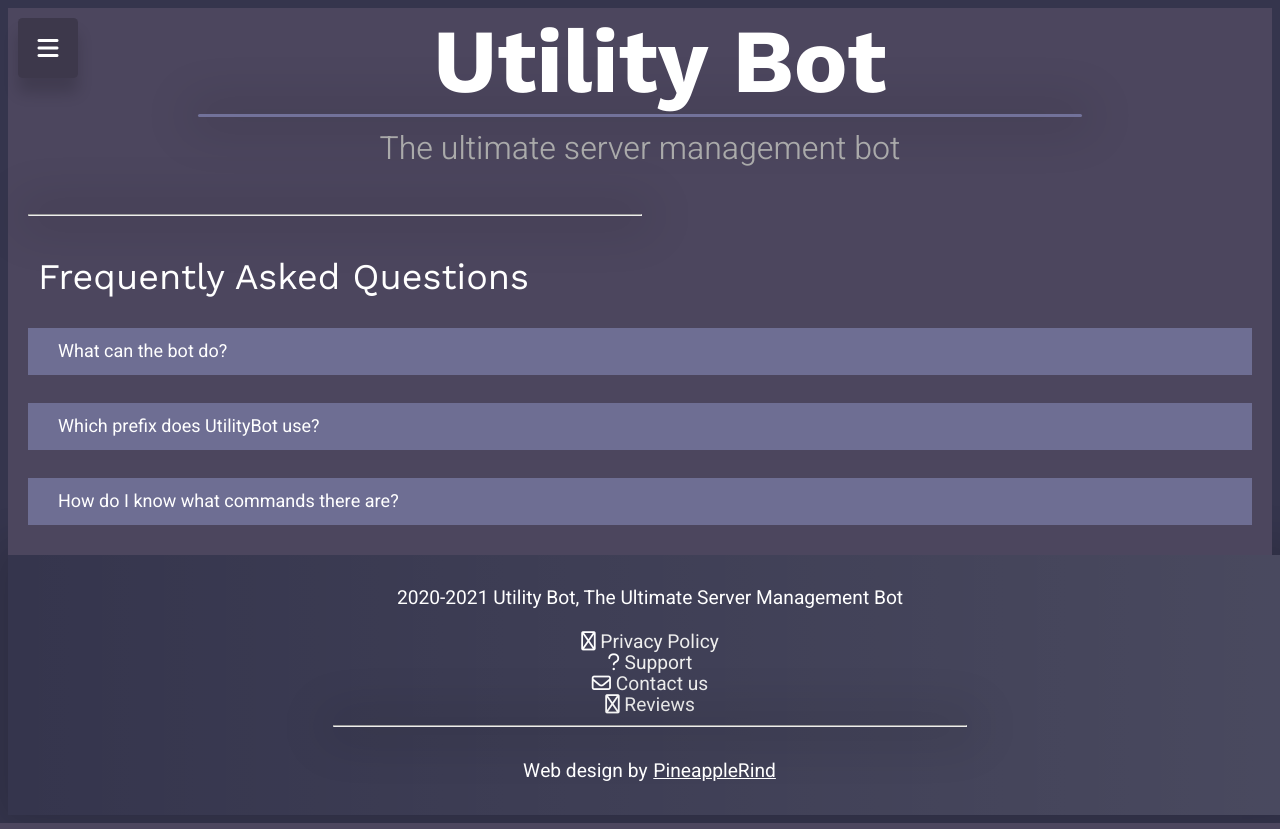
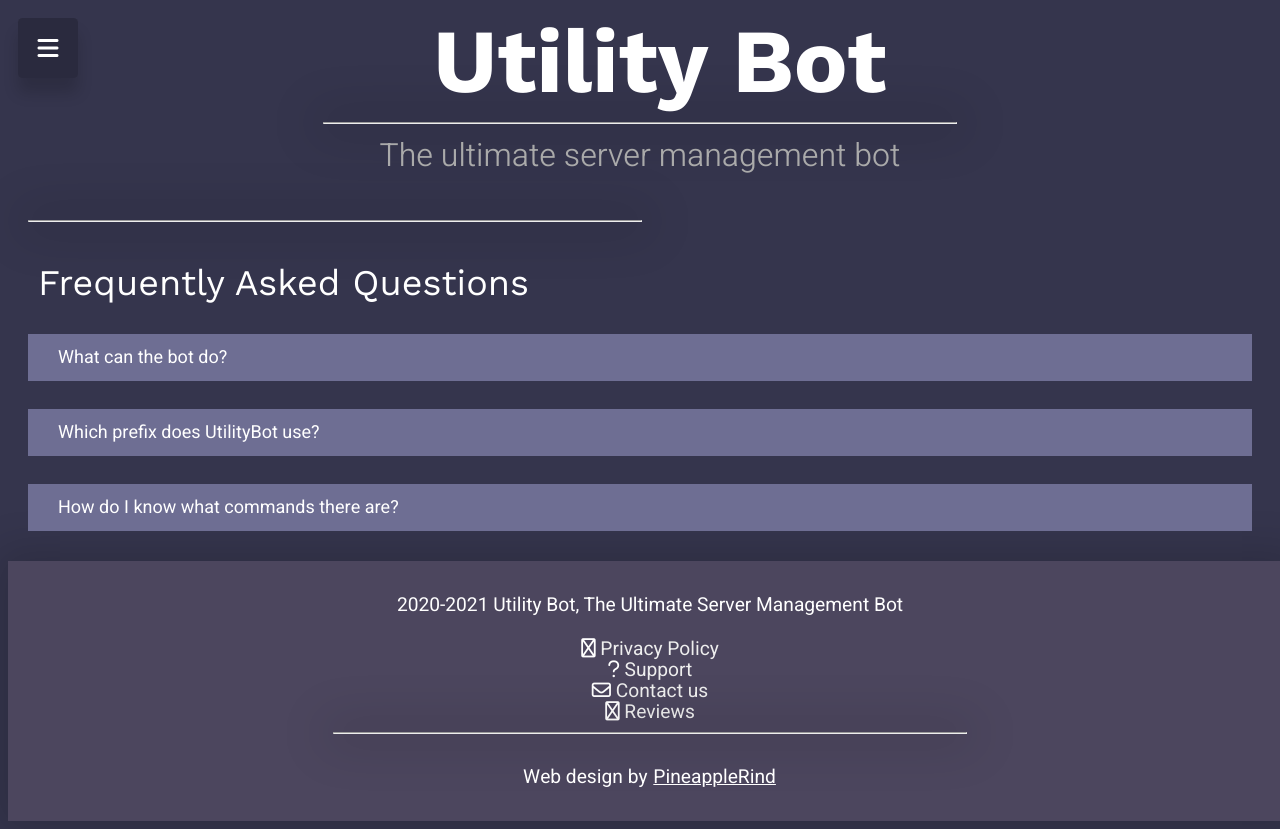
Before and after one commit to discordutilitybot/utilitybot, a Python web app: template website/src/frontend/templates/faq.html in a window 1280 px wide. Run offline with Jinja, Linux system fonts and the light colour scheme; the template is opened without the code that fills it, so the values that code supplies are empty; some libraries are stand-ins or nearby versions.

Commit message:
Nav + hr update; add to server button color change

```diff
--- a/website/src/frontend/templates/css/style.css
+++ b/website/src/frontend/templates/css/style.css
@@ -44,18 +44,6 @@ h1 {
 hr {
     width:50%;
     box-shadow: 0 0 50px 10px rgba(0, 0, 0, 0.158);
-}
-
-
-hr.no-margin {
-    background-color:#72729a;
-    height:3px;
-    width:70%;
-    margin-top:-60px;
-    margin-left:15%;
-    border-radius:2px;
-    align-items:center;
-    border:none;
 }
 
 hr.left-separator {
@@ -202,6 +190,9 @@ ul {
 .fa-plus {
     margin:10px;
     transition:0.6s;
+    border-radius:50%;
+    background-color:#00000055;
+    padding:0;
 }
 
 .fa-lock, .fa-question, .fa-envelope, .fa-user-friends {
@@ -242,7 +233,7 @@ ul {
     z-index:3;
     box-shadow:0px 0px 40px 10px rgba(0, 0, 0, 0.158);
     justify-content: space-evenly;
-    background:linear-gradient(to right, rgba(255,255,255,0), rgba(255,255,255,0.1));
+    background:#4c465e;
 }
 
 
@@ -261,7 +252,6 @@ ul {
     background:none;
 }
 .main {
-    background:#4c465e;
     width:75%;
     right:0;
     height:fit-content;
@@ -278,6 +268,7 @@ ul {
     font-size:90px;
     text-align:center;
     margin-top:0px;
+    margin:0;
     margin-left:40px;
 }
 
@@ -307,6 +298,8 @@ ul {
     top: 25%;
     width: 100%;
     text-align: center;
+    display:flex;
+    flex-direction:column;
 }
 
 .nav-collapsed > ul > li {
@@ -316,9 +309,26 @@ ul {
     text-align:center;
     padding:0px;
     position: relative;
-    width: 100%;
-    display: inline-block;
+    width: fit-content;
     margin-top:40px;
+}
+
+.nav-collapsed > ul > li:after {
+    background: #000000;
+    width: 0;
+    height: 3px;
+    position: absolute;
+    bottom: 0;
+    left:10px;
+    content: '';
+    -webkit-transition: all 0.3s ease;
+    transition: all 0.3s ease;
+    background-color: rgb(163, 231, 239);
+}
+
+
+.nav-collapsed > ul > li:hover::after {
+    width:100%;
 }
 
 .nav-items-list {
@@ -357,7 +367,7 @@ ul {
 }
 
 .nav-item {
-     width:100%;
+    width:100%;
      transition:0.5s;
      text-decoration:none;
      color:white;
@@ -380,9 +390,26 @@ ul {
     color:white;
 }
 
+.nav-item::after {
+    background: #000000;
+    width: 0;
+    height: 3px;
+    position: absolute;
+    bottom: 0;
+    left:40%;
+    content: '';
+    -webkit-transition: all 0.3s ease;
+    transition: all 0.3s ease;
+    background-color: rgb(163, 231, 239);
+}
+
+.nav-item:hover::after {
+    width: 20%;
+}
+
 
 .nav-item-gradient {
-    background: transparent;
+    background: black;
     font-weight: 500;
     transition: 1s;
     margin: 0.625rem;
@@ -390,6 +417,9 @@ ul {
     padding:10px 13px;
     font-size:30px;
     text-align:center;
+    border-radius:30px;
+    filter:brightness(50%);
+    transform:scale(0.95);
   }
 
   .nav-item-gradient:hover {
@@ -398,13 +428,15 @@ ul {
     background-position: 99% 50%;
     box-shadow:0 0 60px 10px rgba(255, 255, 255, 0.661), 0px 20px 60px 10px rgba(0,0,0,0.2);
     opacity:1;
-    filter:brightness(0.8) contrast(2);
     color:black;
+    filter:brightness(100%);
+    transform:scale(1.05);
   }
 
 
 .nav-item-gradient:hover .fa-plus {
-    transform:rotateZ(90deg) rotateY(10deg) scale(1.5);
+    transform:rotateZ(90deg) scale(1.3) rotateX(25deg);
+    color:white;
 }
 
 .nav-item-gradient:hover .nav-item-text {
@@ -416,6 +448,12 @@ ul {
     width:40vw;
     margin:0;
     padding:10px 13px;
+    margin-left:28vw;
+}
+
+.nav-item-gradient.collapsed::after {
+    content:'';
+    background:none;
 }
 
 .nav-item.active {
--- a/website/src/frontend/templates/home.html
+++ b/website/src/frontend/templates/home.html
@@ -44,12 +44,9 @@
 
     <div class="main">
         <div class="header">
-
             <h1 class="main-title">
-
                 <img class="logo" src="imgs/utilitybot.png"></img>Utility Bot
             </h1>
-            <hr class="no-margin">
             <h1 class="main-subtitle">The ultimate server management bot</h1>
             <div class="main-content">
                 <hr class="left-separator">
--- a/website/src/frontend/templates/js/site.js
+++ b/website/src/frontend/templates/js/site.js
@@ -154,7 +154,7 @@ function randomColour(colours) {
   return colours[Math.floor(Math.random()*colours.length)];
 }
 
-const colours = ['linear-gradient(#f4a4cd, #f4dda4)', 'linear-gradient(#f4eba4, #dbf4a4)', 'linear-gradient(#b9f4a4, #a4f4d9)', 'linear-gradient(#a4f4ec, #a4c4f4)'];
+const colours = ['linear-gradient(#e494ad, #e4dd84)', 'linear-gradient(#e4cb74, #bbe474)', 'linear-gradient(#99d474, #64b4a9)', 'linear-gradient(#a4f4ec, #a4c4f4)'];
 
 addToServer.style.background = randomColour(colours);
 addToServerCollapsed.style.background = randomColour(colours);
```
